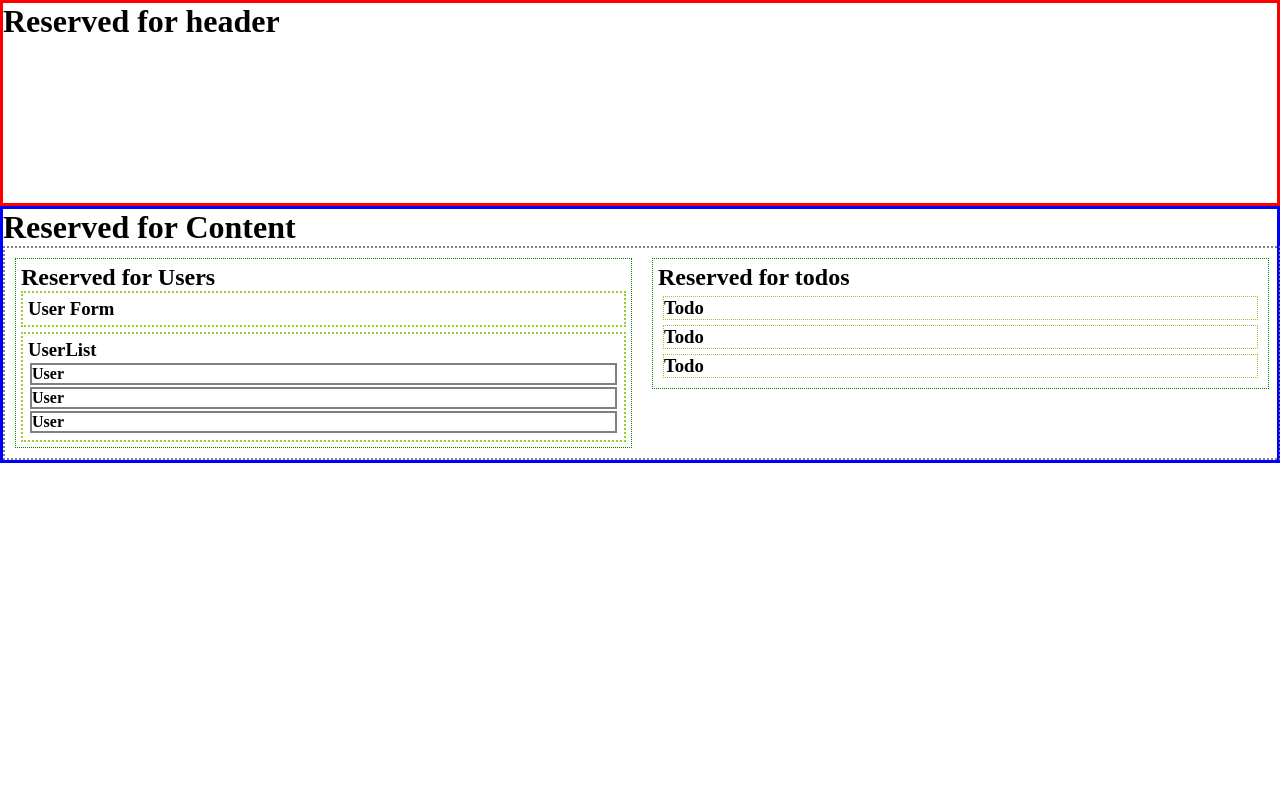
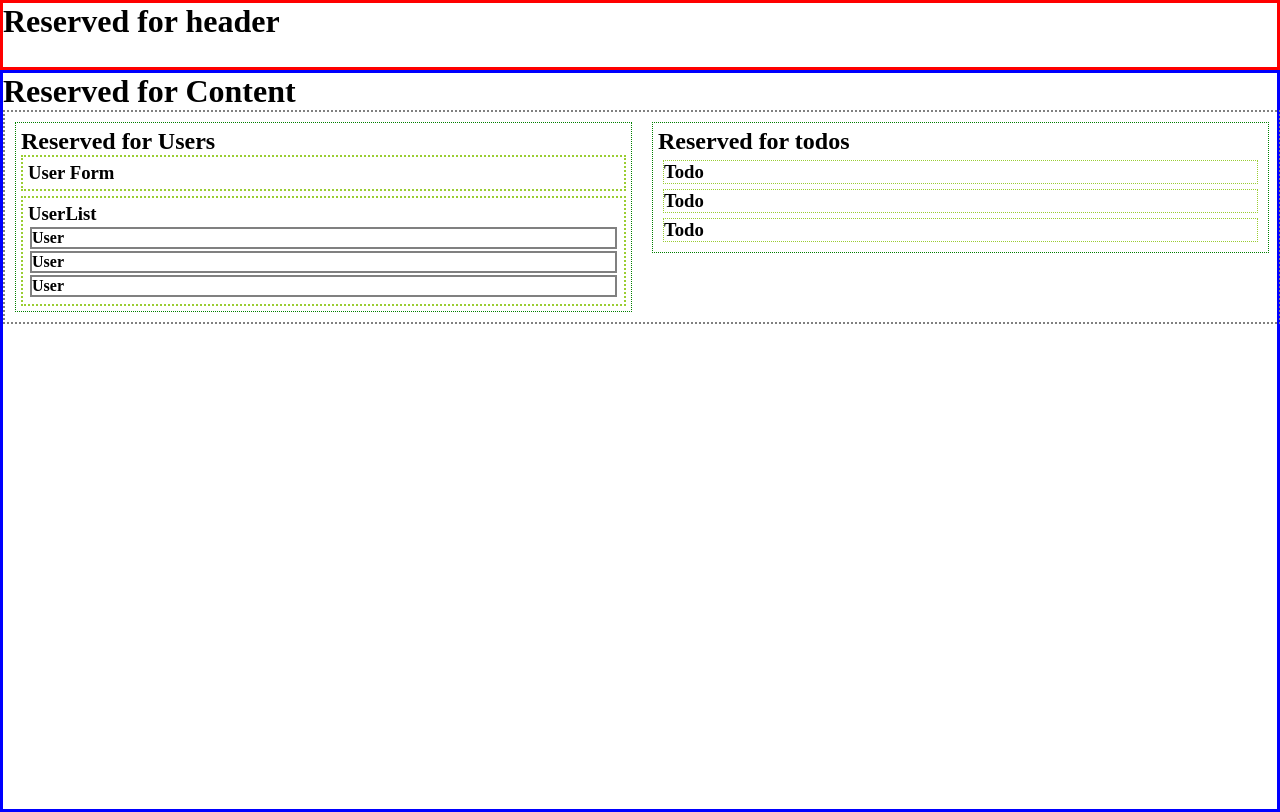
Before and after one commit to cpalmer-atx/toDoers, a React (Create React App) app: page / in a window 1280 px wide. Built offline with nearby package versions, Linux system fonts and the light colour scheme.

Commit message:
minor cleanup

```diff
--- a/src/components/App/App.scss
+++ b/src/components/App/App.scss
@@ -7,12 +7,14 @@
   /* Temporary boarder */
   border: red 3px solid;
 
-  height: 25vh;
+  height: 8vh;
 }
 
 .content {
   /* Temporary boarder */
   border: blue 3px solid;
+
+  height: 92vh;
 }
 
 .content-components {
@@ -51,6 +53,13 @@
   border: gray 2px solid;
 
   margin: 2px;
+  transition: all 0.1s ease-in;
+
+  &:hover {
+    cursor: pointer;
+    padding: 1px;
+    transition: all 0.1s ease-in;
+  }
 }
 
 .user-form {
```
